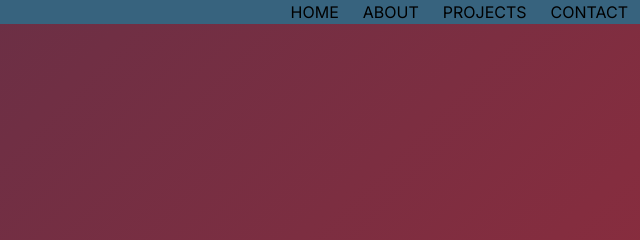
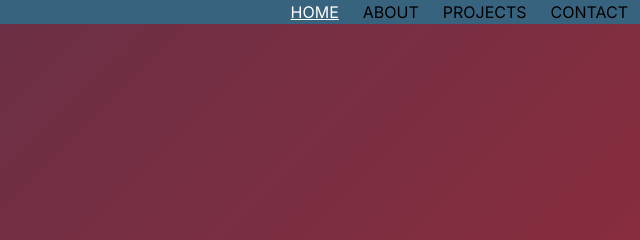
Before and after one commit to andreacostabz/Andre-Esau-Acosta-Portfolio, a plain HTML site: page index.html in a window 1280 px wide. In both pictures the pointer is over the item "HOME". Shown: the top 240 px of the page, 640-1280 px from the left. Drawn offline with nearby package versions, Linux system fonts and the light colour scheme; a web font is replaced by a local one.

```diff
--- a/styles.css
+++ b/styles.css
@@ -20,6 +20,12 @@ nav.top-nav ul{
     display: flex;
     gap: 24px;
     margin-left: auto;
+}
+
+nav.top-nav li:hover {
+    text-decoration: underline;
+    color: #fff;
+    cursor: pointer;
 }
 
 section.main{
```
